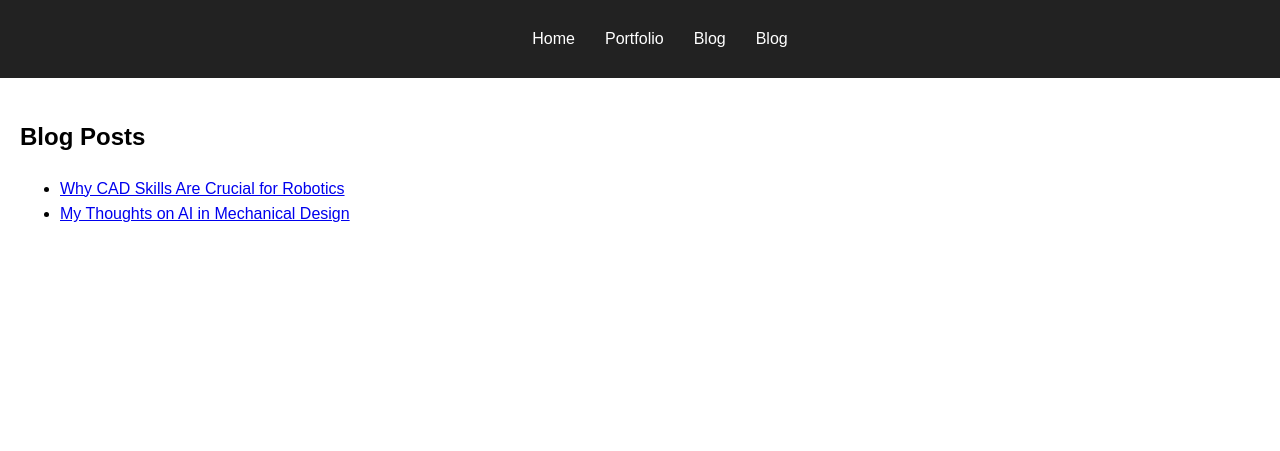
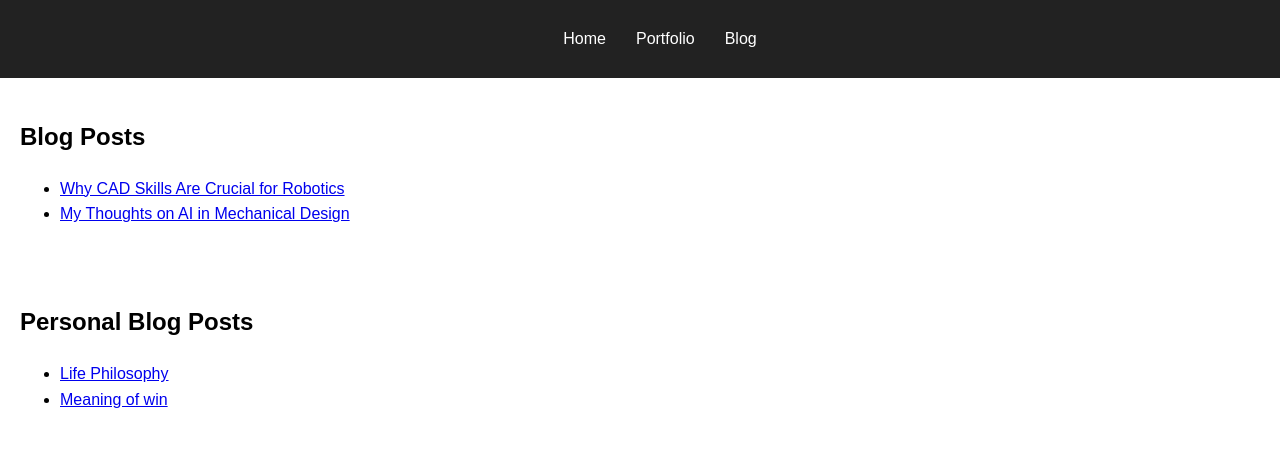
Before and after one commit to usmankhan1001/portfolio-website, a plain HTML site: page blog.html in a window 1280 px wide. Drawn offline with Linux system fonts and the light colour scheme.

Commit message:
Update blog.html

```diff
--- a/blog.html
+++ b/blog.html
@@ -11,8 +11,7 @@
       <ul>
         <li><a href="index.html">Home</a></li>
         <li><a href="portfolio.html">Portfolio</a></li>
-        <li><a href="Technical blog.html">Blog</a></li>
-        <li><a href="Personal blog.html">Blog</a></li>
+        <li><a href="blog.html">Blog</a></li>
       </ul>
     </nav>
   </header>
@@ -24,5 +23,12 @@
       <li><a href="blog/post2.html">My Thoughts on AI in Mechanical Design</a></li>
     </ul>
   </section>
+  <section>
+    <h2>Personal Blog Posts</h2>
+    <ul>
+      <li><a href="blog/post3.html">Life Philosophy</a></li>
+      <li><a href="blog/post4.html">Meaning of win</a></li>
+    </ul>
+  </section>
 </body>
 </html>
```
